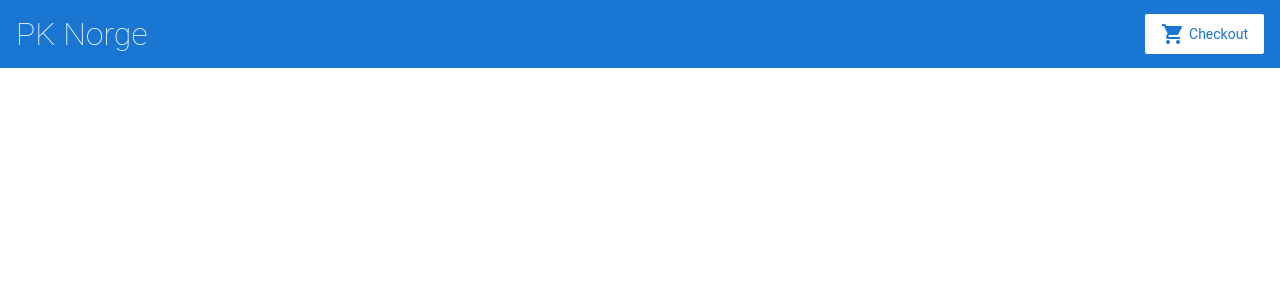
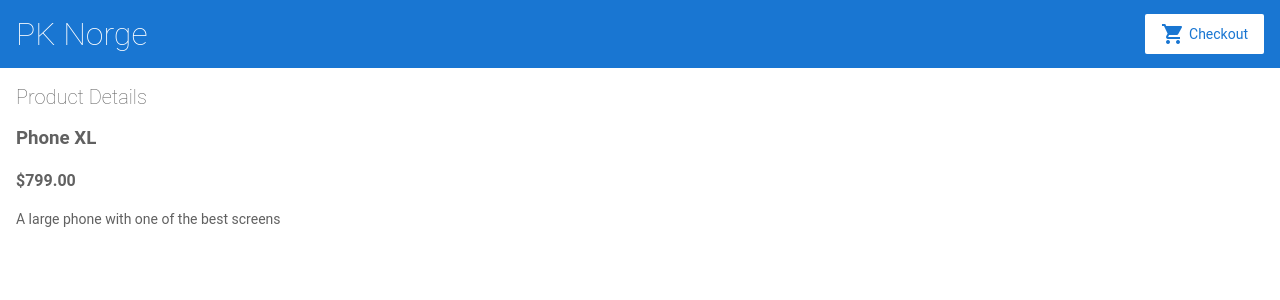
Before and after one commit to zfilm/angular-1rsqqr, an Angular app: page /products/A100 in a window 1280 px wide. Before the commit this address led to /. Shown: the top 300 px of the page. Built offline with nearby package versions, Linux system fonts and the light colour scheme.

Commit message:
3 files modified, 3 added added detail view products

```diff
--- /dev/null
+++ b/src/app/product-details/product-details.component.html
@@ -0,0 +1,8 @@
+<h2>Product Details</h2>
+
+<div *ngIf="product">
+  <h3>{{ product.name }}</h3>
+  <h4>{{ product.price | currency }}</h4>
+  <p>{{ product.description }}</p>
+
+</div>
--- /dev/null
+++ b/src/app/product-details/product-details.component.ts
@@ -0,0 +1,20 @@
+import { Component, OnInit } from '@angular/core';
+import { ActivatedRoute } from '@angular/router';
+import { products } from '../products';
+
+@Component({
+  selector: 'app-product-details',
+  templateUrl: './product-details.component.html',
+  styleUrls: ['./product-details.component.css']
+})
+export class ProductDetailsComponent implements OnInit {
+  product
+  constructor( private route: ActivatedRoute ) { }
+
+  ngOnInit() {
+    this.route.paramMap.subscribe(params => {
+      this.product = products.find(element => element.id== params.get('id'));
+    });
+  }
+
+}
--- a/src/app/product-list/product-list.component.html
+++ b/src/app/product-list/product-list.component.html
@@ -4,7 +4,7 @@
 <div *ngFor="let product of products">
 
 <h3>
-    <a [title]="product.name + ' details'">
+    <a [title]="product.name + ' details'" [routerLink]="['/products', product.id]">
       {{ product.name }}
     </a>
   </h3>
--- a/src/app/products.ts
+++ b/src/app/products.ts
@@ -1,15 +1,18 @@
 export const products = [
   {
+    id: 'A100',
     name: 'Phone XL',
     price: 799,
     description: 'A large phone with one of the best screens'
   },
   {
+    id: 'A101',
     name: 'Phone Mini',
     price: 699,
     description: 'A great phone with one of the best cameras'
   },
   {
+     id: 'A102',
     name: 'Phone Standard',
     price: 299,
     description: ''
```
Also changed, not shown: src/app/app.module.ts (+6 -2 lines), src/app/product-details/product-details.component.css (added).
